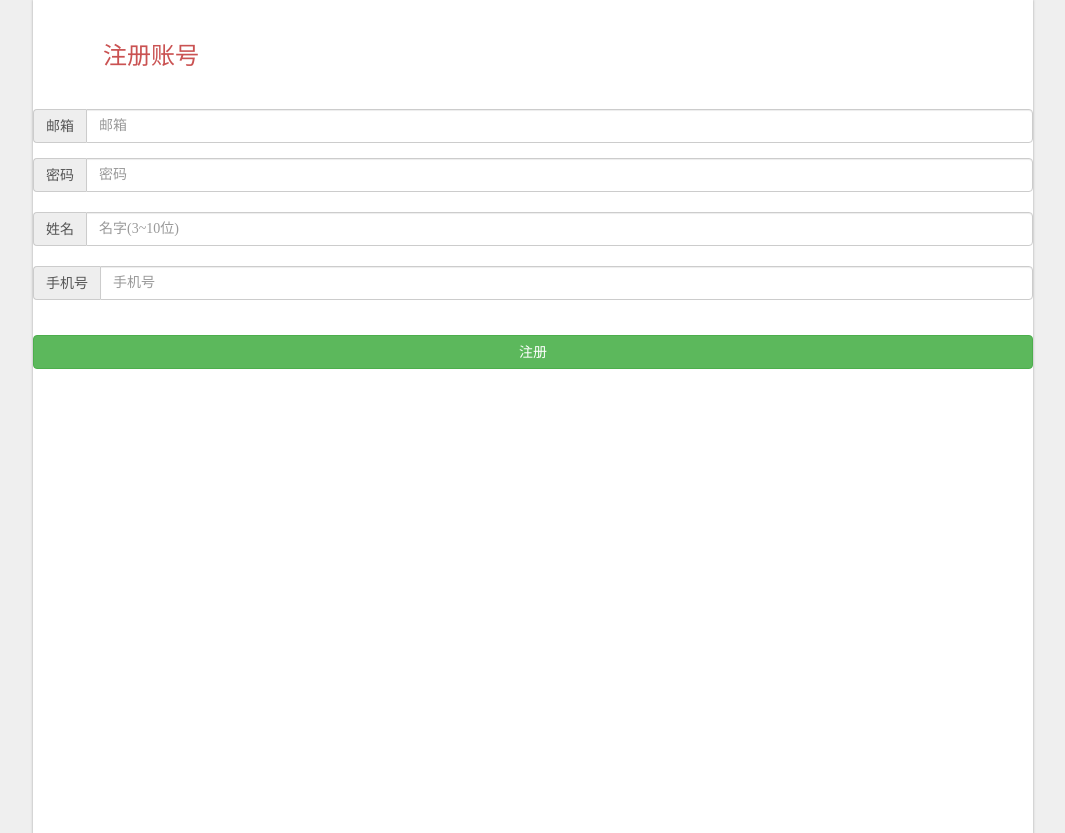
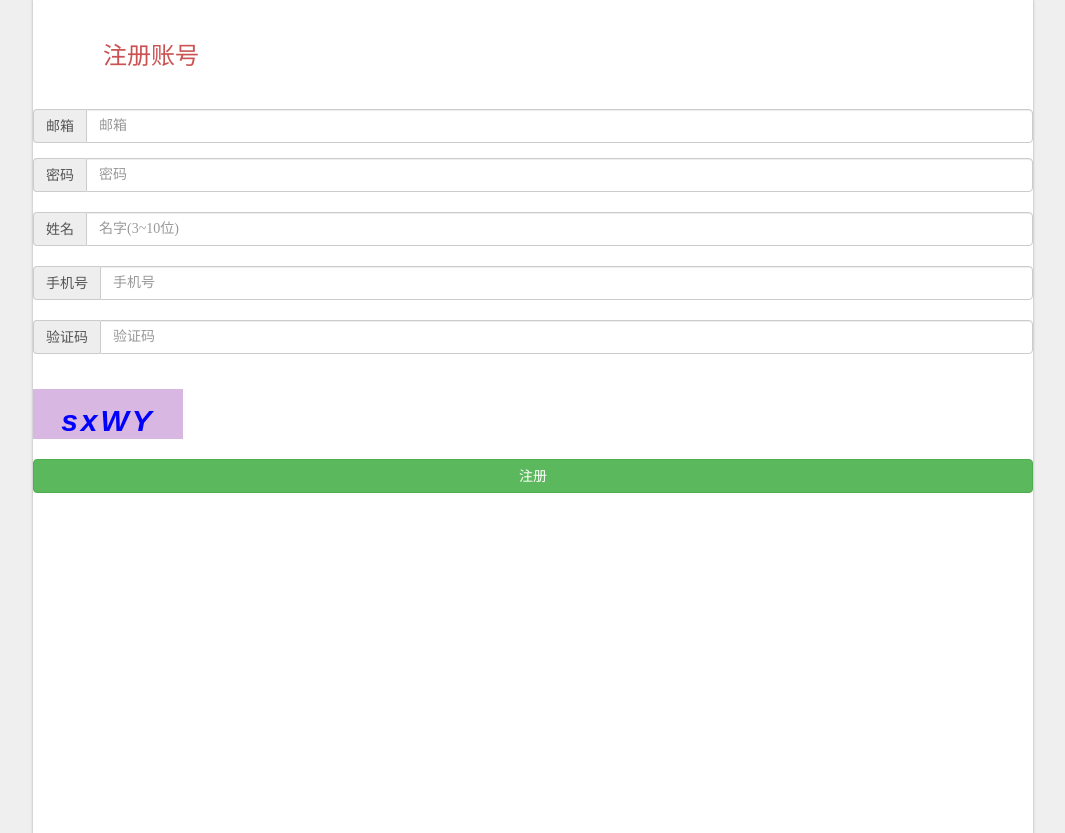
Before and after one commit to zengguangchi/kaola, a Django app: page /kaola/register/ in a window 1280 px wide. Shown: the part 131-964 px from the top of the page, without its empty margins (107-1172 px from the left). Run offline with Django 3.2, Linux system fonts and the light colour scheme; some libraries are stand-ins or nearby versions.

Commit message:
添加注册验证码功能

```diff
--- a/KaoLa/urls.py
+++ b/KaoLa/urls.py
@@ -23,4 +23,5 @@ urlpatterns = [
     url(r'^appnotifyurl/', views.appnotifyurl, name='appnotifyurl'),
     url(r'^pay/', views.pay, name='pay'),
     url(r'^shopdel/',views.shopdel,name='shopdel'),
+    url(r'^code/',views.code,name='code')
 ]
--- a/KaoLa/views.py
+++ b/KaoLa/views.py
@@ -368,3 +368,7 @@ def shopdel(request):
         return JsonResponse({'status':1,'msg':'删除成功'})
     else:
         return JsonResponse({'status':0,'msg':"请登录"})
+
+
+def code(request):
+    return render(request,'code.html')
--- a/static/css/register.css
+++ b/static/css/register.css
@@ -374,3 +374,32 @@ input {
 #subButton{
   width: 100%;
 }
+#checkCode{
+    font-family:Arial;
+         font-style:italic;
+         color:blue;
+         font-size:30px;
+         border:0;
+         padding:2px 3px;
+         letter-spacing:3px;
+         font-weight:bolder;
+         float:left;
+         cursor:pointer;
+         width:150px;
+         height:50px;
+         line-height:60px;
+         text-align:center;
+         vertical-align:middle;
+         background-color:#D8B7E3;
+}
+  #oncode {
+        text-decoration:none;
+        font-size:12px;
+        color:#288bc4;
+        padding-left:10px;
+    }
+
+   #oncode:hover {
+        text-decoration:underline;
+        cursor:pointer;
+    }
--- a/static/js/register.js
+++ b/static/js/register.js
@@ -5,10 +5,10 @@ $(function () {
     $('#email input').blur(function () {
         var reg = /^[A-Za-z\d]+([-_.][A-Za-z\d]+)*@([A-Za-z\d]+[-.])+[A-Za-z\d]{2,4}$/
 
-        if(reg.test( $(this).val() )){
+        if (reg.test($(this).val())) {
             $.get('/kaola/checkemail/', {'email': $(this).val()}, function (response) {
                 console.log(response)
-                if (response.status ){  // 可用
+                if (response.status) {  // 可用
                     $('#email').removeClass('has-error').addClass('has-success')
                     $('#email > span').removeClass('glyphicon-remove').addClass('glyphicon-ok')
                     $('#err').html('')
@@ -28,7 +28,7 @@ $(function () {
     $('#password input').blur(function () {
         var reg = /^[a-zA-Z\d_]{6,13}$/
 
-        if (reg.test( $(this).val() )){  // 符合
+        if (reg.test($(this).val())) {  // 符合
             $('#password').removeClass('has-error').addClass('has-success')
             $('#password>span').removeClass('glyphicon-remove').addClass('glyphicon-ok')
         } else {    // 不符合
@@ -40,7 +40,7 @@ $(function () {
     // 名字验证
     $('#name input').blur(function () {
 
-        if ( $(this).val().length>=3 && $(this).val().length<=10 ){  // 符合
+        if ($(this).val().length >= 3 && $(this).val().length <= 10) {  // 符合
             $('#name').removeClass('has-error').addClass('has-success')
             $('#name>span').removeClass('glyphicon-remove').addClass('glyphicon-ok')
         } else {    // 不符合
@@ -53,7 +53,7 @@ $(function () {
     $('#phone input').blur(function () {
         var reg = /^(\+?0?86\-?)?1[345789]\d{9}$/
 
-        if (reg.test( $(this).val() )){  // 符合
+        if (reg.test($(this).val())) {  // 符合
             $('#phone').removeClass('has-error').addClass('has-success')
             $('#phone>span').removeClass('glyphicon-remove').addClass('glyphicon-ok')
         } else {    // 不符合
@@ -62,22 +62,49 @@ $(function () {
         }
     })
 
+    //验证码
+    $('#code input').blur(function () {
+        //获取显示区生成的验证码
+        var checkCode = document.getElementById("checkCode").innerHTML;
+        //获取输入的验证码
+        var inputCode = document.getElementById("inputCode").value;
+        console.log(checkCode);
+        console.log(inputCode);
+        if (inputCode.length <= 0) {
 
+            $('#code').removeClass('has-success').addClass('has-error')
+            $('#code >span').removeClass('glyphicon-ok').addClass('glyphicon-remove')
+             alert("请输入验证码！");
+        }
+        else if (inputCode.toUpperCase() != checkCode.toUpperCase()) {
+
+            $('#code').removeClass('has-success').addClass('has-error')
+            $('#code >span').removeClass('glyphicon-ok').addClass('glyphicon-remove')
+            alert("验证码输入有误！");
+            createCode(4);
+        }
+        else {
+            $('#code').removeClass('has-error').addClass('has-success')
+            $('#code>span').removeClass('glyphicon-remove').addClass('glyphicon-ok')
+        }
+    })
     // 触发注册
     $('#subButton').click(function () {
         var isregister = true
 
         // 遍历所有的输入框是否正确
         $('.form-group').each(function () {
-            if ( !$(this).hasClass('has-success') ){
+            if (!$(this).hasClass('has-success')) {
                 isregister = false
             }
         })
 
         console.log(isregister)
 
-        if (isregister){    // 都正确
+        if (isregister) {    // 都正确
             $('#register').submit()
         }
     })
+
+
 })
--- a/templates/register/register.html
+++ b/templates/register/register.html
@@ -111,6 +111,14 @@
                     </div>
                     <span class="glyphicon form-control-feedback" aria-hidden="true"></span>
                 </div>
+                 <div class="form-group has-feedback" id="code">
+                    <div class="input-group">
+                        <span class="input-group-addon" id="basic-addon1">验证码</span>
+                        <input type="text" class="form-control" placeholder="验证码"  maxlength="11"  id="inputCode" >
+                    </div>
+                    <span class="glyphicon form-control-feedback" aria-hidden="true"></span>
+                </div>
+                <div id="checkCode"  class="code" ></div>
                 <div id="subButton" class="btn btn-success">注册</div>
             </form>
         </div>
@@ -136,10 +144,42 @@
     </ul>
     <span>网易公司版权所有 &copy;1997-2016</span>
 </footer>
+
 <script src="{% static 'js/vendor/jquery-3.1.0.min.js' %}" charset="utf-8"></script>
 <script src="{% static 'js/vendor/jquery.cookie.js' %}" charset="utf-8"></script>
 <script src="{% static 'js/register.js' %}"></script>
 <script src="{% static 'js/bootstrap.min.js' %}"></script>
+<script>   window.onload=function(){
+     createCode(4);
+function createCode(length) {
+        var code = "";
+        var codeLength = parseInt(length); //验证码的长度
+        var checkCode = document.getElementById("checkCode");
+        ////所有候选组成验证码的字符，当然也可以用中文的
+        var codeChars = new Array(0, 1, 2, 3, 4, 5, 6, 7, 8, 9,
+        'a','b','c','d','e','f','g','h','i','j','k','l','m','n','o','p','q','r','s','t','u','v','w','x','y','z',
+        'A', 'B', 'C', 'D', 'E', 'F', 'G', 'H', 'I', 'J', 'K', 'L', 'M', 'N', 'O', 'P', 'Q', 'R', 'S', 'T', 'U', 'V', 'W', 'X', 'Y', 'Z');
+        //循环组成验证码的字符串
+        for (var i = 0; i < codeLength; i++)
+        {
+            //获取随机验证码下标
+            var charNum = Math.floor(Math.random() * 62);
+            //组合成指定字符验证码
+            code += codeChars[charNum];
+        }
+        if (checkCode)
+        {
+            //为验证码区域添加样式名
+            checkCode.className = "code";
+            //将生成验证码赋值到显示区
+            checkCode.innerHTML = code;
+        }
+    }
+    $('#checkCode').click(function () {
+        createCode(4);
+    })
 
+
+    }</script>
 </body>
 </html>
```
Also changed, not shown: templates/code.html (added, +124 -0 lines).
